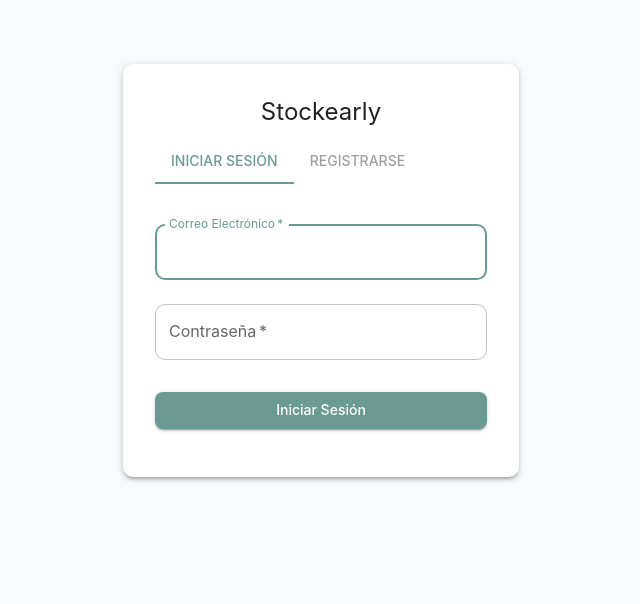
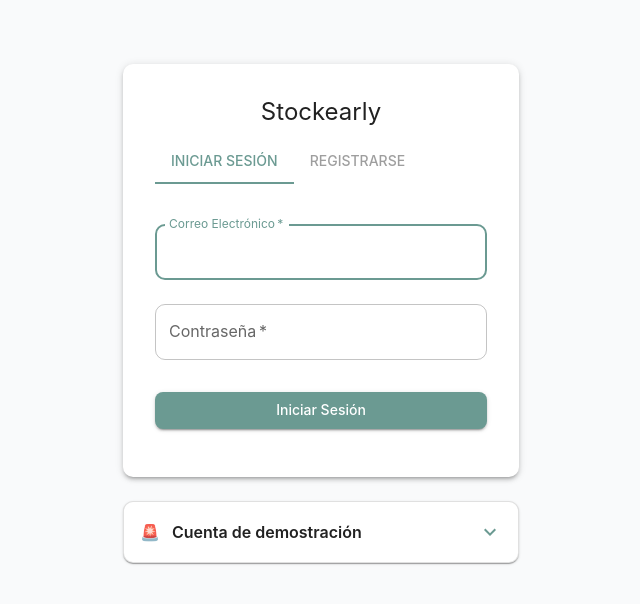
Before and after one commit to marianorluna/stock-app-frontend, a React (Vite) app: page /login in a window 1280 px wide. Shown: the top 604 px of the page, without its empty margins (319-959 px from the left). Built offline with nearby package versions, Linux system fonts and the light colour scheme; no server answers.

Commit message:
feat: add demo account accordion to LoginPage for user guidance

```diff
--- a/src/pages/LoginPage.tsx
+++ b/src/pages/LoginPage.tsx
@@ -1,6 +1,9 @@
 import { useState, useEffect } from 'react';
 import { useNavigate } from 'react-router-dom';
 import {
+  Accordion,
+  AccordionDetails,
+  AccordionSummary,
   Box,
   Container,
   Paper,
@@ -8,11 +11,14 @@
   Button,
   Typography,
   Alert,
-  Link,
   Tab,
   Tabs
 } from '@mui/material';
+import ExpandMoreIcon from '@mui/icons-material/ExpandMore';
 import { useAuth } from '../contexts/AuthContext';
+
+const DEMO_GUEST_EMAIL = 'guest@test.demo';
+const DEMO_GUEST_PASSWORD = 'Demo123+';
 
 const LoginPage = () => {
   const [email, setEmail] = useState('');
@@ -140,6 +146,71 @@
             </Button>
           </Box>
         </Paper>
+
+        <Accordion
+          disableGutters
+          elevation={0}
+          sx={{
+            mt: 3,
+            width: '100%',
+            borderRadius: `${10}px !important`,
+            border: '1px solid',
+            borderColor: 'divider',
+            bgcolor: 'background.paper',
+            boxShadow: 1,
+            '&:before': { display: 'none' }
+          }}
+        >
+          <AccordionSummary
+            expandIcon={<ExpandMoreIcon sx={{ color: 'primary.main' }} />}
+            sx={{
+              px: 2,
+              py: 1,
+              '& .MuiAccordionSummary-content': { my: 1, alignItems: 'center', gap: 1 }
+            }}
+          >
+            <Typography component="span" sx={{ mr: 0.5 }}>
+              🚨
+            </Typography>
+            <Typography component="span" variant="subtitle1" fontWeight={600}>
+              Cuenta de demostración
+            </Typography>
+          </AccordionSummary>
+          <AccordionDetails sx={{ px: 2, pb: 2, pt: 0 }}>
+            <Typography variant="body2" color="text.secondary" paragraph>
+              Puedes entrar con el usuario guest para explorar la aplicación de forma rápida.
+            </Typography>
+            <Paper
+              variant="outlined"
+              sx={{
+                p: 2,
+                mb: 2,
+                borderRadius: 2,
+                bgcolor: 'grey.50',
+                fontFamily: 'ui-monospace, Menlo, Consolas, monospace',
+                fontSize: '0.85rem'
+              }}
+            >
+              <Typography variant="body2" component="div">
+                <strong>Correo:</strong> {DEMO_GUEST_EMAIL}
+              </Typography>
+              <Typography variant="body2" component="div" sx={{ mt: 0.5 }}>
+                <strong>Contraseña:</strong> {DEMO_GUEST_PASSWORD}
+              </Typography>
+            </Paper>
+            <Typography variant="body2" color="text.secondary">
+              Esta cuenta tiene{' '}
+              <Typography component="span" variant="body2" fontWeight={600} color="text.primary">
+                accesos limitados
+              </Typography>{' '}
+              según el rol guest. Si necesitas probar todas las funcionalidades con permisos completos,{' '}
+              <Typography component="span" variant="body2" fontWeight={600} color="primary.main">
+                comunícate con el administrador
+              </Typography>{' '}
+              para que te asigne un usuario administrador.
+            </Typography>
+          </AccordionDetails>
+        </Accordion>
       </Box>
     </Container>
   );
```
